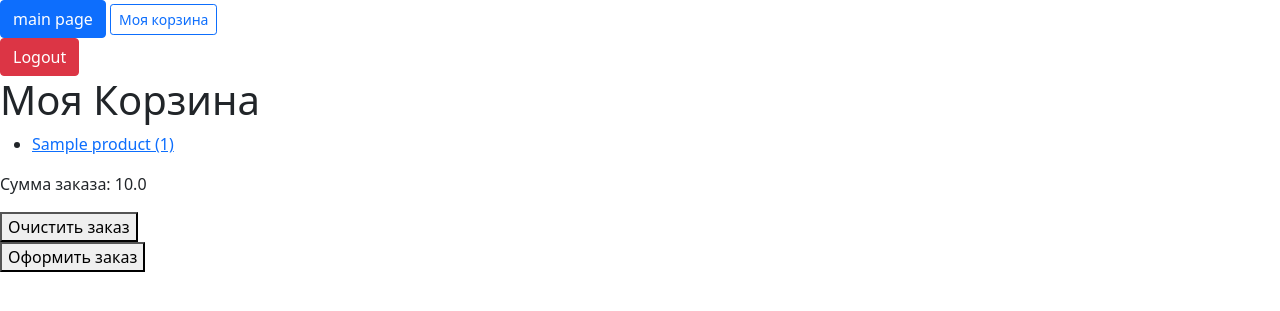
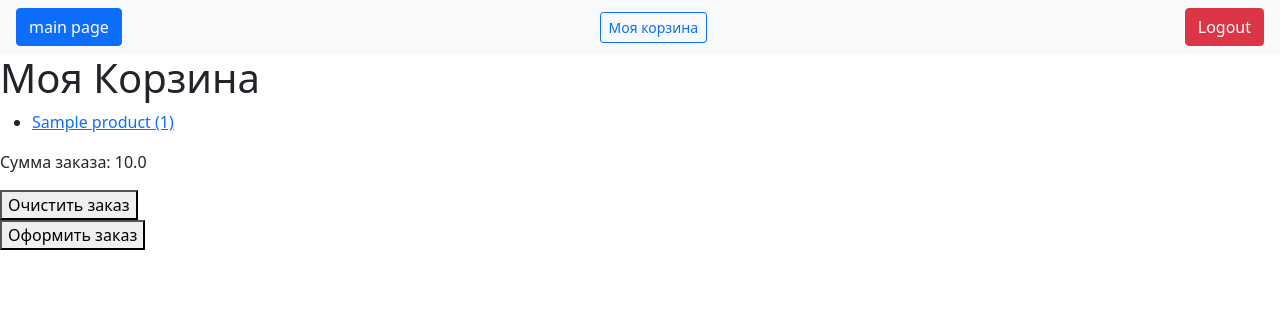
Before and after one commit to AnnPodterob/tms-django, a Django app: page /shop/cart/ in a window 1280 px wide. Shown: the top 311 px of the page. Run offline with Django 4.2, Linux system fonts and the light colour scheme; a user stored in the database is signed in; tables that the repository leaves empty hold one stand-in row (values such as "Sample post").

Commit message:
initial commit

```diff
--- a/shop/templates/shop/base.html
+++ b/shop/templates/shop/base.html
@@ -7,6 +7,8 @@
     <link href="https://cdn.jsdelivr.net/npm/bootstrap@5.1.3/dist/css/bootstrap.min.css" rel="stylesheet" integrity="sha384-1BmE4kWBq78iYhFldvKuhfTAU6auU8tT94WrHftjDbrCEXSU1oBoqyl2QvZ6jIW3" crossorigin="anonymous">
 </head>
 <body>
+
+    <nav class="navbar navbar-light bg-light">
         <a href="{% url 'shop:index' %} " class="btn btn-primary">main page</a>
 
         {% if user.is_authenticated %}
@@ -21,6 +23,7 @@
         {% else %}
             <a href="{% url 'login' %}?next={{ request.path }}" class="btn btn-info">Login</a>
         {% endif %}
+    </nav>
 
     {% block body %}{% endblock %}
 
--- a/shop/views.py
+++ b/shop/views.py
@@ -86,10 +86,11 @@ def place_order(request):
     profile.save()
     return render(request, 'shop/cart.html', {'order': order})
     # profile = request.user.profile
-    # order = Order.objects.get(profile=profile)
+    # order = profile.shopping_cart
     # order.status = OrderStatus.COMPLETED
     # order.save()
-    # request.user.orders.add(order)
+    # profile.shopping_cart = Order.objects.create(profile=profile)
+    # profile.save()
     # Order.objects.create(profile=profile)
     # messages.success(request, 'Заказ успешно оформлен')
     # return redirect('shop:cart')
```
Lines whose indentation alone changed are shown as unchanged.
